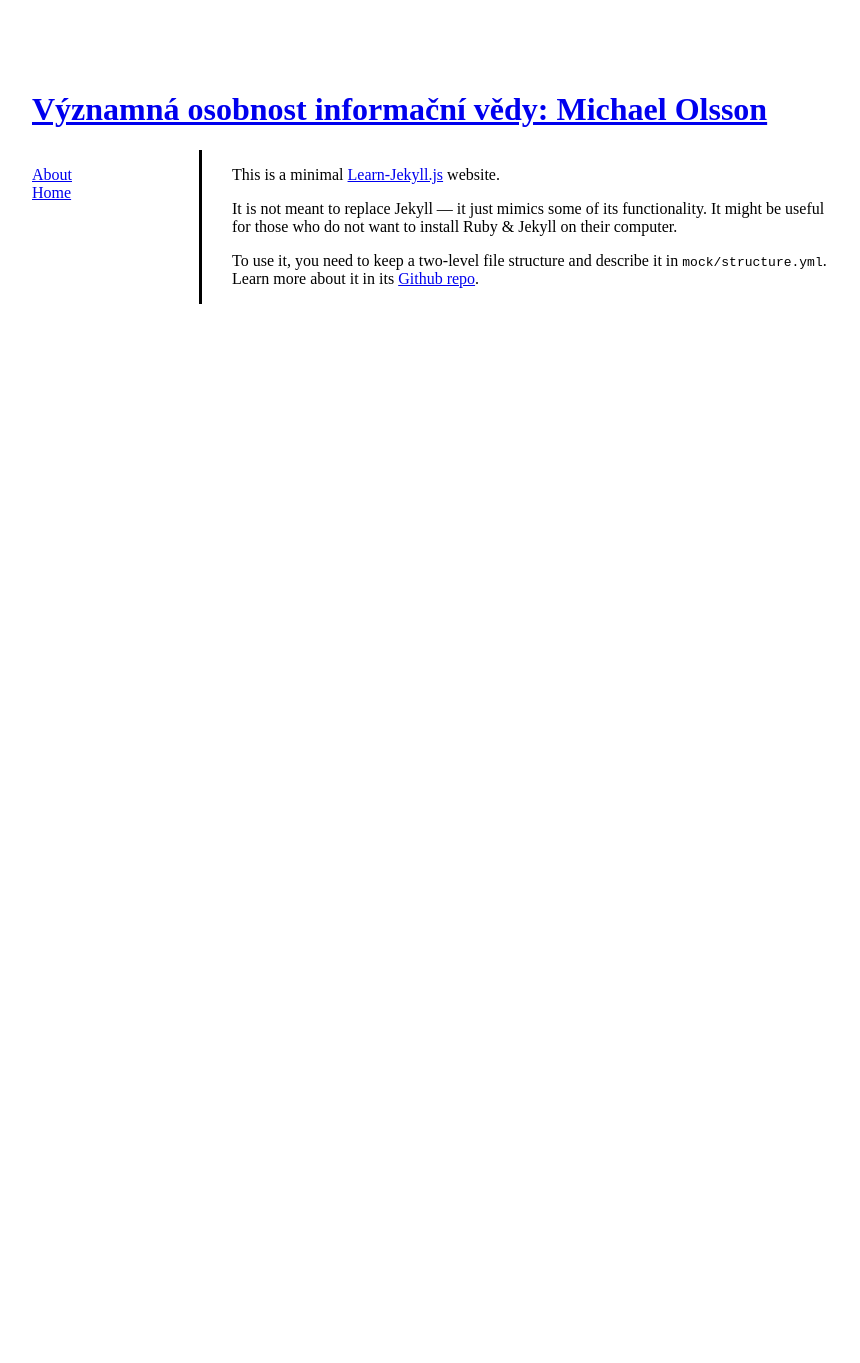
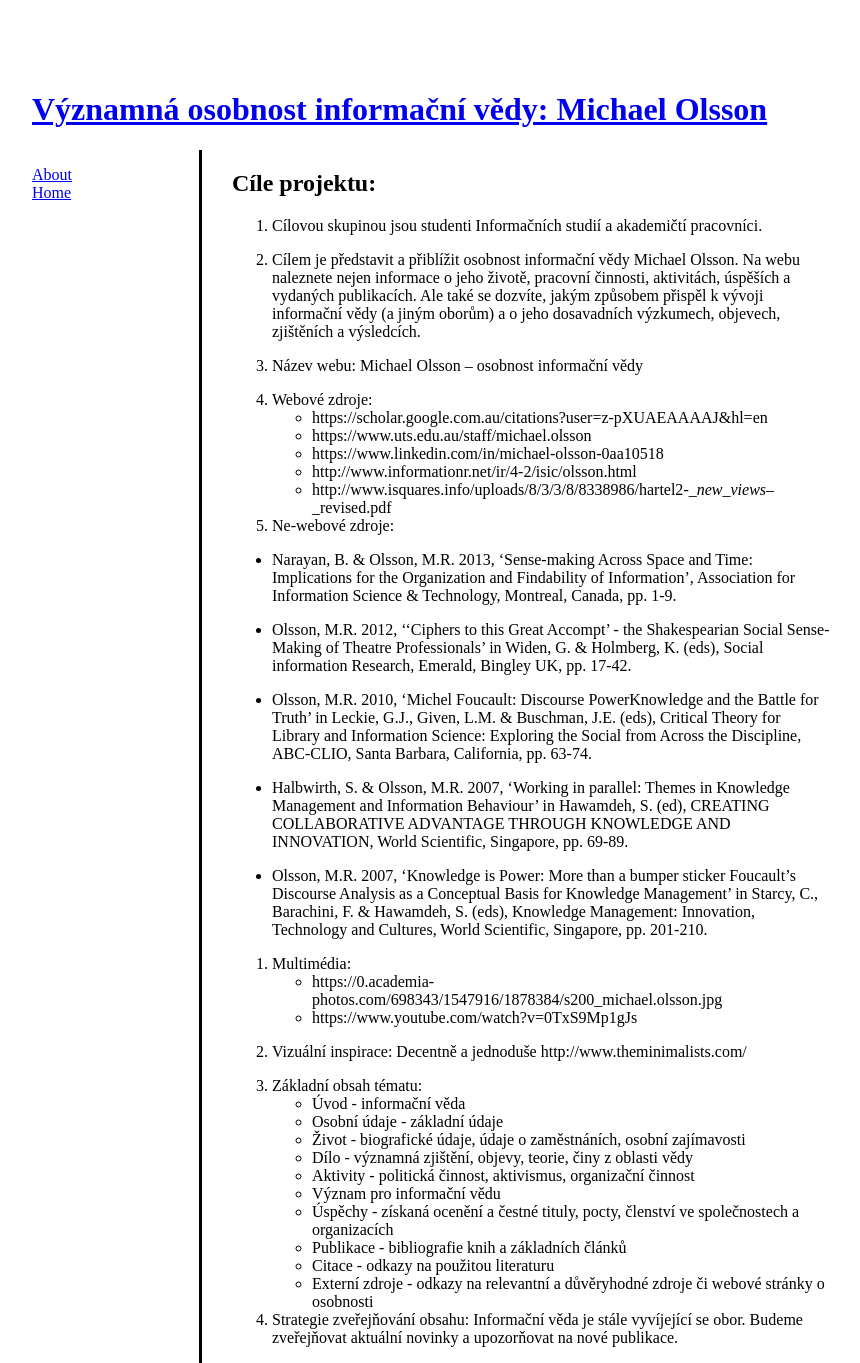
Before and after one commit to MiroslavHorky/learn-jekyll, a Jekyll site: the page built from about.md, in a window 1280 px wide. Shown: the whole page, without its empty margins (208-1068 px from the left). Built offline with Jekyll 4.4.1, drawn with Linux system fonts in a browser that asks for light colours; before the commit the page ends 900 px from its top, so only the background shows below that.

Commit message:
update about

```diff
--- a/about.md
+++ b/about.md
@@ -3,8 +3,52 @@ layout: page
 title: About
 ---
 
-This is a minimal [Learn-Jekyll.js](https://github.com/jan-martinek/learn-jekyll) website.
+Cíle projektu:
+--------------
 
-It is not meant to replace Jekyll — it just mimics some of its functionality. It might be useful for those who do not want to install Ruby & Jekyll on their computer.
+1. Cílovou skupinou jsou studenti Informačních studií a akademičtí pracovníci.
 
-To use it, you need to keep a two-level file structure and describe it in `mock/structure.yml`. Learn more about it in its [Github repo](https://github.com/jan-martinek/learn-jekyll).
+2. Cílem je představit a přiblížit osobnost informační vědy Michael Olsson. Na webu naleznete nejen informace o jeho životě, pracovní činnosti, aktivitách, úspěších a vydaných publikacích. Ale také se dozvíte, jakým způsobem přispěl k vývoji informační vědy (a jiným oborům) a o jeho dosavadních výzkumech, objevech, zjištěních a výsledcích.
+
+3. Název webu: Michael Olsson – osobnost informační vědy
+
+4. Webové zdroje:
+ - https://scholar.google.com.au/citations?user=z-pXUAEAAAAJ&hl=en
+ - https://www.uts.edu.au/staff/michael.olsson
+ - https://www.linkedin.com/in/michael-olsson-0aa10518
+ - http://www.informationr.net/ir/4-2/isic/olsson.html
+ - http://www.isquares.info/uploads/8/3/3/8/8338986/hartel2_-_new_views_--_revised.pdf
+
+5. Ne-webové zdroje:
+
+ - Narayan, B. & Olsson, M.R. 2013, 'Sense-making Across Space and Time: Implications for the Organization and Findability of Information', Association for Information Science & Technology, Montreal, Canada, pp. 1-9.
+
+ - Olsson, M.R. 2012, ''Ciphers to this Great Accompt' - the Shakespearian Social Sense-Making of Theatre Professionals' in Widen, G. & Holmberg, K. (eds), Social information Research, Emerald, Bingley UK, pp. 17-42.
+ - Olsson, M.R. 2010, 'Michel Foucault: Discourse PowerKnowledge and the Battle for Truth' in Leckie, G.J., Given, L.M. & Buschman, J.E. (eds), Critical Theory for Library and Information Science: Exploring the Social from Across the Discipline, ABC-CLIO, Santa Barbara, California, pp. 63-74.
+
+ - Halbwirth, S. & Olsson, M.R. 2007, 'Working in parallel: Themes in Knowledge Management and Information Behaviour' in Hawamdeh, S. (ed), CREATING COLLABORATIVE ADVANTAGE THROUGH KNOWLEDGE AND INNOVATION, World Scientific, Singapore, pp. 69-89.
+
+ - Olsson, M.R. 2007, 'Knowledge is Power: More than a bumper sticker Foucault's Discourse Analysis as a Conceptual Basis for Knowledge Management' in Starcy, C., Barachini, F. & Hawamdeh, S. (eds), Knowledge Management: Innovation, Technology and Cultures, World Scientific, Singapore, pp. 201-210.
+
+6. Multimédia:
+ - https://0.academia-photos.com/698343/1547916/1878384/s200_michael.olsson.jpg
+ - https://www.youtube.com/watch?v=0TxS9Mp1gJs
+
+7. Vizuální inspirace:
+Decentně a jednoduše
+http://www.theminimalists.com/
+
+8. Základní obsah tématu:
+ + Úvod - informační věda
+ + Osobní údaje - základní údaje
+ + Život - biografické údaje, údaje o zaměstnáních, osobní zajímavosti
+ + Dílo - významná zjištění, objevy, teorie, činy z oblasti vědy
+ + Aktivity - politická činnost, aktivismus, organizační činnost
+ + Význam pro informační vědu
+ + Úspěchy - získaná ocenění a čestné tituly, pocty, členství ve společnostech a organizacích
+ + Publikace - bibliografie knih a základních článků
+ + Citace - odkazy na použitou literaturu
+ + Externí zdroje - odkazy na relevantní a důvěryhodné zdroje či webové stránky o osobnosti
+
+9. Strategie zveřejňování obsahu:
+Informační věda je stále vyvíjející se obor. Budeme zveřejňovat aktuální novinky a upozorňovat na nové publikace.
--- a/mock/structure.yml
+++ b/mock/structure.yml
@@ -2,6 +2,7 @@
   - beatles.yml
 
 - _posts:
+  - 2017-03-17-Olsson.md
   - 2017-03-13-welcome-to-jekyll.md
   - 2017-03-17-another-post.md
 
```
Also changed, not shown: _posts/2017-03-17-another-post.md (+12 -4 lines), 1 other file.
